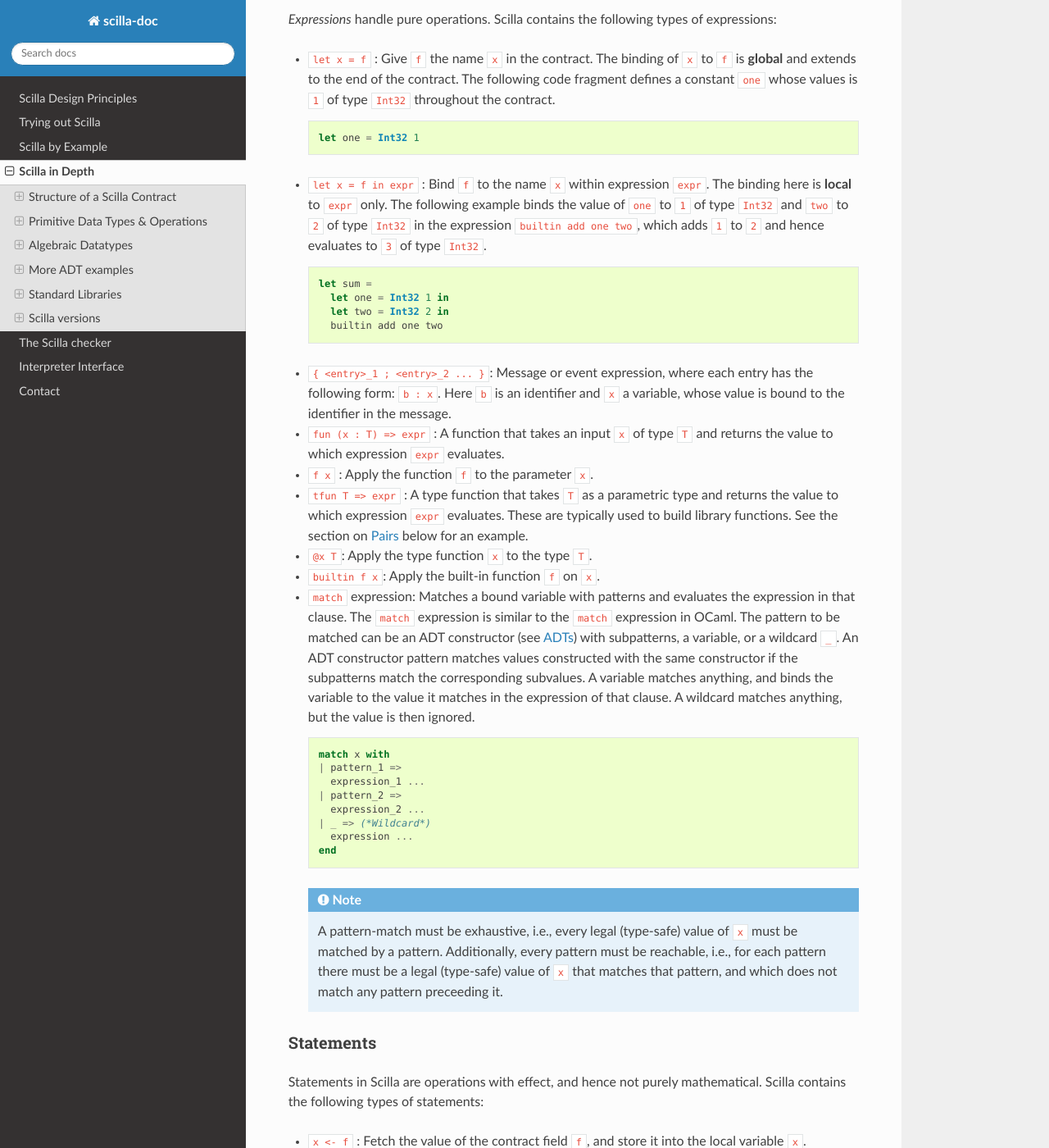
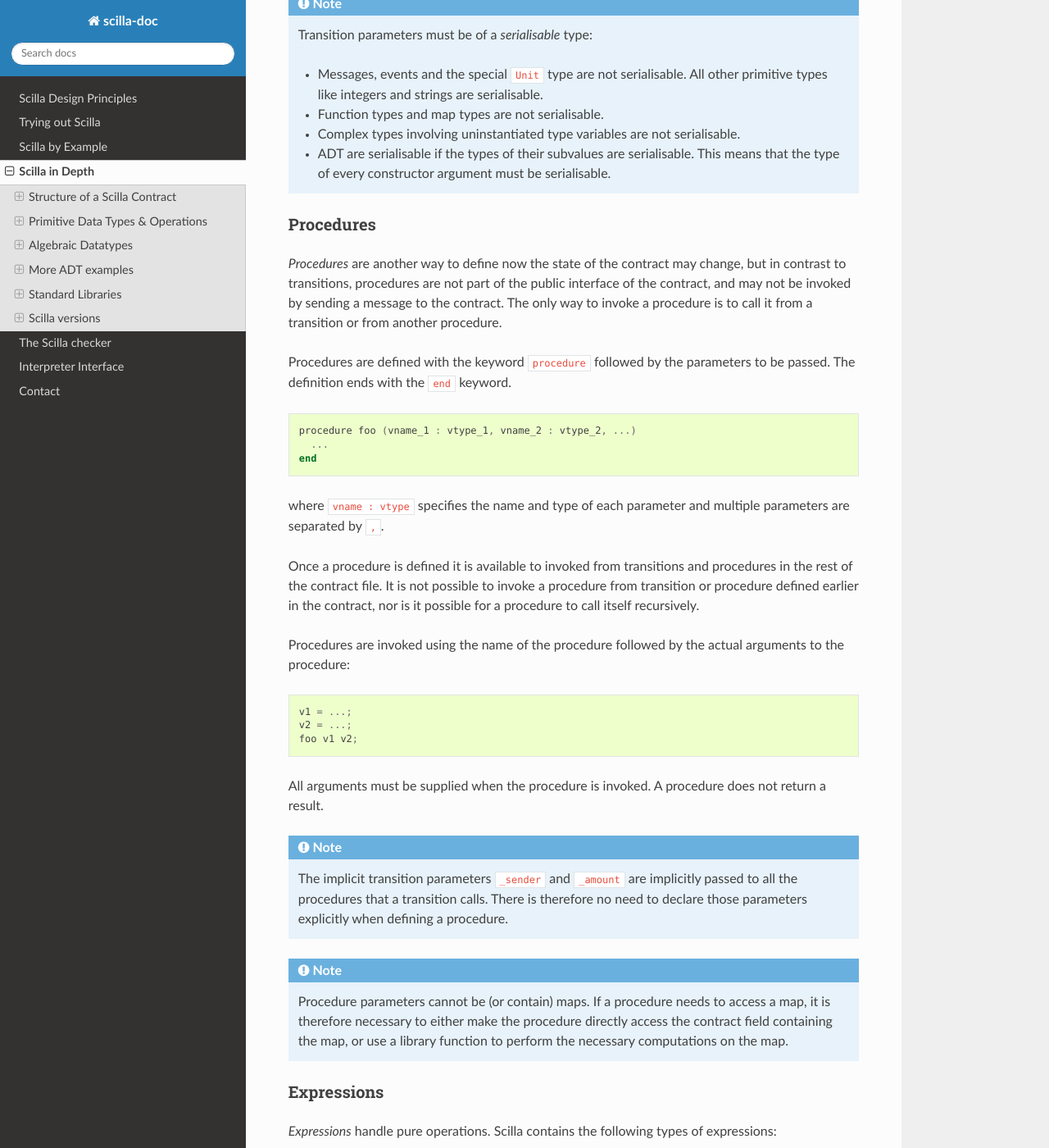
Before and after one commit to Zilliqa/scilla-docs, a Sphinx documentation site: the page built from docs/source/scilla-in-depth.rst, in a window 1280 px wide and 1400 px high, scrolled down 4026 px. Shown: the whole window at 82% size. Built offline with Sphinx 7.4.7 and the Read the Docs theme 2.0.0, drawn with Linux system fonts in a browser that asks for light colours; some of the changed text lies outside the part shown.

Commit message:
Procedure descriptions

```diff
--- a/docs/source/scilla-in-depth.rst
+++ b/docs/source/scilla-in-depth.rst
@@ -22,7 +22,7 @@ The general structure of a Scilla contract is given in the code fragment below:
 
   1. The first part declares the immutable parameters of the contract.
   2. The second part declares the mutable fields.
-  3. The third part contains all ``transition`` definitions.
+  3. The third part contains all ``transition`` and ``procedure`` definitions.
 
 
 .. code-block:: ocaml
@@ -62,12 +62,24 @@ The general structure of a Scilla contract is given in the code fragment below:
     field vname_1 : vtype_1 = init_val_1
     field vname_2 : vtype_2 = init_val_2
 
-    (* Transitions *)
-
+    (* Transitions and procedures *)
+
+
+    (* Procedure signature *)
+    procedure firstProcedure (param_1 : type_1, param_2 : type_2)
+      (* Procedure body *)
+
+    end
 
     (* Transition signature *)
     transition firstTransition (param_1 : type_1, param_2 : type_2)
       (* Transition body *)
+
+    end
+
+    (* Procedure signature *)
+    procedure secondProcedure (param_1 : type_1, param_2 : type_2)
+      (* Procedure body *)
 
     end
 
@@ -121,8 +133,8 @@ declaration prefixed with the keyword ``field``.
 
 Each expression here is an initializer for the field in question. The
 definitions complete the initial state of the contract, at the time of
-creation.  As the contract goes through transitions, the values of
-these fields get modified.
+creation.  As the contract executes a transition, the values of these
+fields get modified.
 
 .. note::
 
@@ -177,9 +189,14 @@ The base unit used in Scilla smart contracts is QA. Hence, when using money vari
 Transitions
 ************
 
-`Transitions` define the change in the state of the contract. These are
-defined with the keyword ``transition`` followed by the parameters to
-be passed. The definition ends with the ``end`` keyword.
+`Transitions` are a way to define now the state of the contract may
+change. The transitions of a contract define the public interface for
+the contract, since transitions may be invoked by sending a message to
+the contract.
+
+Transitions are defined with the keyword ``transition`` followed
+by the parameters to be passed. The definition ends with the ``end``
+keyword.
 
 .. code-block:: ocaml
 
@@ -223,6 +240,62 @@ multiple parameters are separated by ``,``.
    - ADT are serialisable if the types of their subvalues are
      serialisable. This means that the type of every constructor
      argument must be serialisable.
+
+Procedures
+************
+
+`Procedures` are another way to define now the state of the contract
+may change, but in contrast to transitions, procedures are not part of
+the public interface of the contract, and may not be invoked by
+sending a message to the contract. The only way to invoke a procedure
+is to call it from a transition or from another procedure.
+
+Procedures are defined with the keyword ``procedure`` followed
+by the parameters to be passed. The definition ends with the ``end``
+keyword.
+
+.. code-block:: ocaml
+
+  procedure foo (vname_1 : vtype_1, vname_2 : vtype_2, ...)
+    ...
+  end
+
+where ``vname : vtype`` specifies the name and type of each parameter and
+multiple parameters are separated by ``,``.
+
+Once a procedure is defined it is available to invoked from
+transitions and procedures in the rest of the contract file. It is not
+possible to invoke a procedure from transition or procedure defined
+earlier in the contract, nor is it possible for a procedure to call
+itself recursively.
+
+Procedures are invoked using the name of the procedure followed by the
+actual arguments to the procedure:
+
+.. code-block:: ocaml
+
+        v1 = ...;
+        v2 = ...;
+        foo v1 v2;
+
+All arguments must be supplied when the procedure is invoked. A
+procedure does not return a result.
+
+
+.. note::
+
+   The implicit transition parameters ``_sender`` and ``_amount`` are
+   implicitly passed to all the procedures that a transition
+   calls. There is therefore no need to declare those parameters
+   explicitly when defining a procedure.
+
+.. note::
+
+   Procedure parameters cannot be (or contain) maps. If a procedure
+   needs to access a map, it is therefore necessary to either make the
+   procedure directly access the contract field containing the map, or
+   use a library function to perform the necessary computations on the
+   map.
 
 
 Expressions
@@ -317,6 +390,10 @@ mathematical. Scilla contains the following types of statements:
 
 - ``v = e`` : Evaluate the expression ``e``, and assign the value to
   the local variable ``v``.
+
+- ``p x y z`` : Invoke the procedure ``p`` with the arguments ``x``,
+  ``y`` and ``z``. The number of arguments supplied must correspond to
+  the number of arguments the procedure takes.
 
 - ``match`` : Pattern-matching at statement level:
 
@@ -403,10 +480,11 @@ the recipient contract.
 .. note::
 
    The Zilliqa blockchain does not yet support sending multiple
-   messages in the same transition. This means that the list given as
-   an argument to ``send`` must contain only one message, and that a
-   transition may perform at most one ``send`` instruction each time
-   the transition is called.
+   messages from the same transition invocation, including the
+   procedures that are invoked by the transition. This means that the
+   list given as an argument to ``send`` must contain only one
+   message, and that a transition may perform at most one ``send``
+   instruction each time the transition is called.
 
 A contract can also communicate to the outside world by emitting
 events. An event is a signal that gets stored on the blockchain for
@@ -429,10 +507,12 @@ same name must have the same entry names and types.
 
 .. note::
 
-   A transition may send a message at any point during execution, but
+   A transition may send a message at any point during execution
+   (including during the execution of the procedures it invokes), but
    the recipient account will not receive the message until after the
    transition has completed. Similarly, a transition may emit events
-   at any point during execution, but the event will not be visible on
+   at any point during execution (including during the execution of
+   the procedures it invokes), but the event will not be visible on
    the blockchain before the transition has completed.
 
 Primitive Data Types & Operations
@@ -1319,7 +1399,7 @@ contract's own library declaration, e.g.:
    ... (* The declarations of the contract's own library values and functions *)
 
    contract Wallet ( ... )
-   ... (* The transitions of the contract *)
+   ... (* The transitions and procedures of the contract *)
 
 
 Below, we present the functions defined in each of the library.
@@ -1674,7 +1754,7 @@ The ``init.json`` file
 
 In addition to the version specified in the contract source code, it
 is also required that the contract's ``init.json`` specifies the same
-version when the contract is deployed and when the contracts
+version when the contract is deployed and when the contract's
 transitions are invoked. This eases the process for the blockhain
 code to decide which interpreter to invoke.
 
```
Also changed, not shown: docs/source/scilla-by-example.rst (+10 -0 lines).
